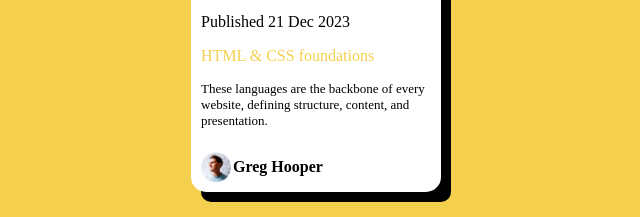
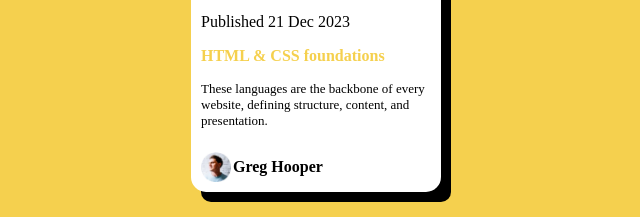
Before and after one commit to 23nosurrend/Andela-cohort29, a plain HTML site: page blog-preview-card-main/index.html in a window 1280 px wide. In both pictures the pointer is over the element "HTML & CSS foundations". Shown: the part 392-609 px from the top of the page, 314-954 px from the left. Drawn offline with Linux system fonts and the light colour scheme.

Commit message:
I have added hover

```diff
--- a/index.css
+++ b/index.css
@@ -47,7 +47,11 @@ margin: px;
     border-color: #F5D04E;
 }
 #yellow-text{
-    color:#F5D04E
+    color:black
+}
+#yellow-text:hover{
+    color:#F5D04E;
+    font-weight: bolder;
 }
 
 
```
